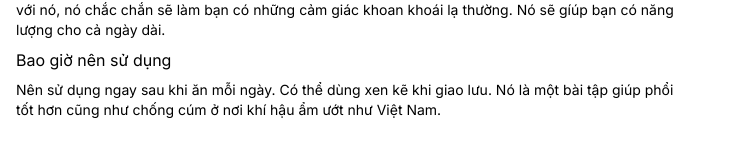
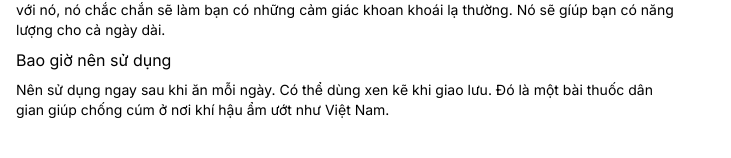
Before and after one commit to doraeminemon/bun-thang, a SvelteKit app: page /thuoc-lao in a window 1280 px wide. Shown: the part 1468-1626 px from the top of the page, without its empty margins (0-731 px from the left). Built offline with nearby package versions, Linux system fonts and the light colour scheme.

Commit message:
feat(content):  Rewrite some content on Thuốc Lào page

```diff
--- a/src/routes/thuoc-lao/+page.svelte
+++ b/src/routes/thuoc-lao/+page.svelte
@@ -23,19 +23,19 @@
     <h2>
       Cách dùng</h2>
     <p>
-      Thuốc Lào Phú An - Tobacco Rustica "Wealthy Peace". Có thể tìm thấy ở trên bất kì con phố hàng trà đá nào ở Hà Nội. Có
-      thể sử dụng cùng với trà xanh.
-      Chỉ cần làm vài hơi và sau đó kéo một hơi dài, nhớ đừng hít vào phổi - với lần đầu hoàn toàn có thể làm bạn hơi chóng mặt. Nhưng nếu bạn
-      đã quen với nó, nó chắc chắn sẽ làm bạn có những cảm giác khoan khoái lạ thường. Nó sẽ gíúp bạn có năng lượng cho
-      cả ngày dài.
+      Thuốc Lào Phú An - Tobacco Rustica "Wealthy Peace". Có thể tìm thấy ở trên bất kì con phố hàng trà đá nào ở Hà Nội.
+      Có thể sử dụng cùng với trà xanh.
+      Chỉ cần làm vài hơi và sau đó kéo một hơi dài, nhớ đừng hít vào phổi - với lần đầu hoàn toàn có thể làm bạn hơi
+      chóng mặt. Nhưng nếu bạn đã quen với nó, nó chắc chắn sẽ làm bạn có những cảm giác khoan khoái lạ thường. Nó sẽ
+      gíúp bạn có năng lượng cho cả ngày dài.
     </p>
   </section>
   <section class="action">
     <h2>
       Bao giờ nên sử dụng</h2>
     <p>
-      Nên sử dụng ngay sau khi ăn mỗi ngày. Có thể dùng xen kẽ khi giao lưu. Nó là một bài tập giúp phổi tốt hơn cũng
-      như chống cúm ở nơi khí hậu ẩm ướt như Việt Nam.
+      Nên sử dụng ngay sau khi ăn mỗi ngày. Có thể dùng xen kẽ khi giao lưu. Đó là một bài thuốc dân gian
+      giúp chống cúm ở nơi khí hậu ẩm ướt như Việt Nam.
     </p>
   </section>
   <br />
```
